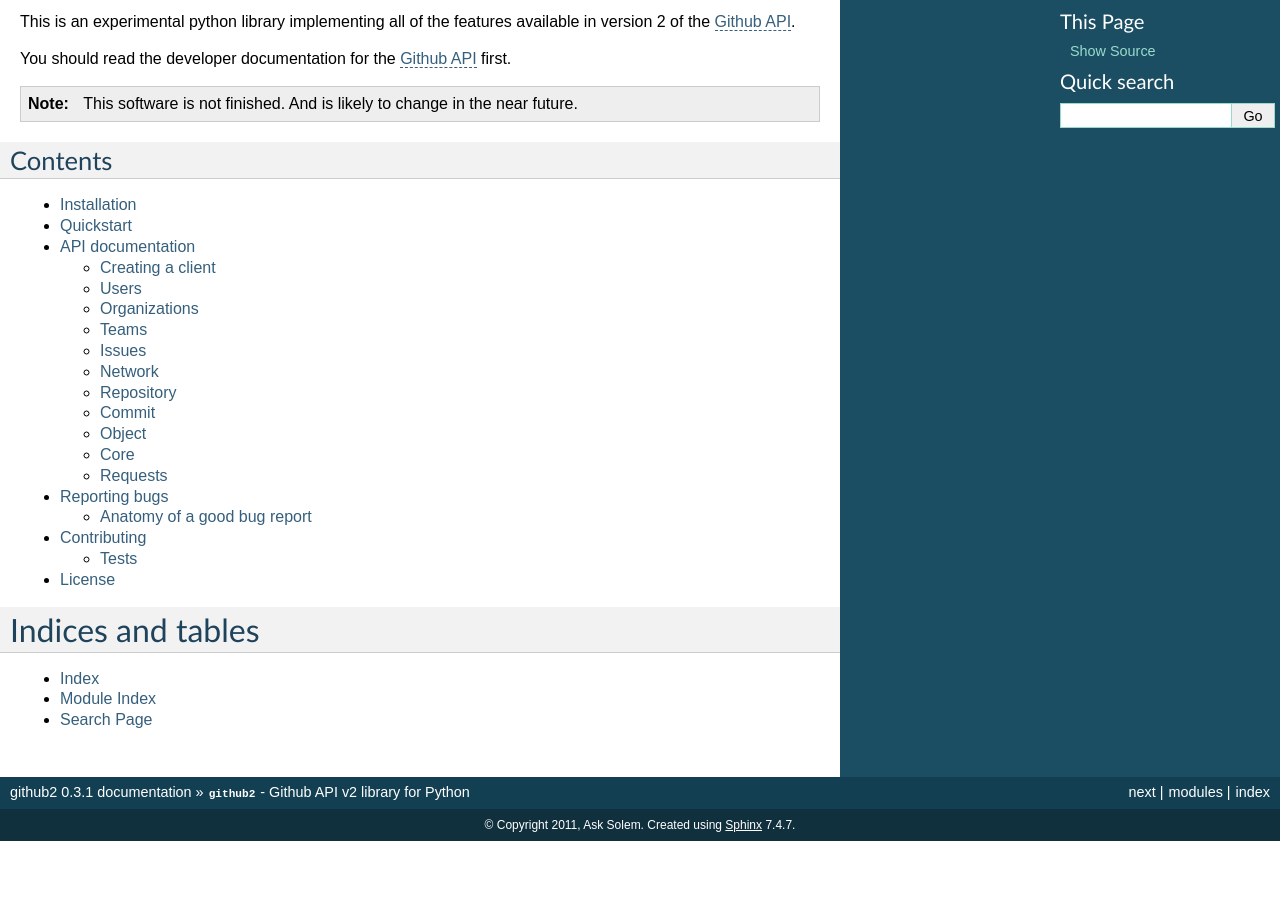
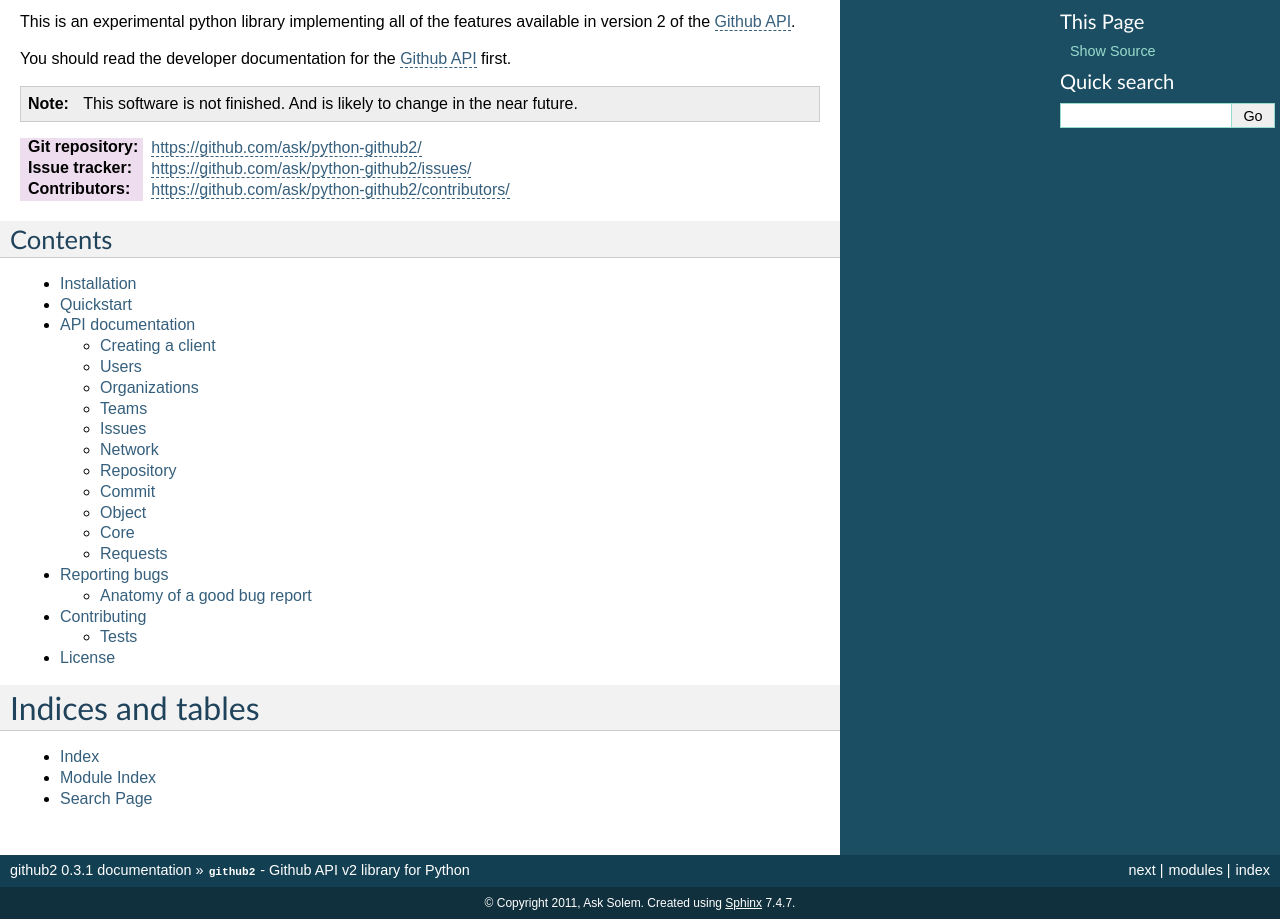
Before and after one commit to ask/python-github2, a Sphinx documentation site: the page built from doc/index.rst, in a window 1280 px wide and 1111 px high, cut to the strip 192-1111 px from the top of the window. Built offline with Sphinx 7.4.7, drawn with Linux system fonts in a browser that asks for light colours.

Commit message:
Added quick navigation links to doc front page.

```diff
--- a/doc/index.rst
+++ b/doc/index.rst
@@ -25,6 +25,10 @@
 .. Note::
    This software is not finished. And is likely to change in the near future.
 
+:Git repository:  https://github.com/ask/python-github2/
+:Issue tracker:  https://github.com/ask/python-github2/issues/
+:Contributors:  https://github.com/ask/python-github2/contributors/
+
 .. _Github API: http://develop.github.com/
 
 Contents
```
